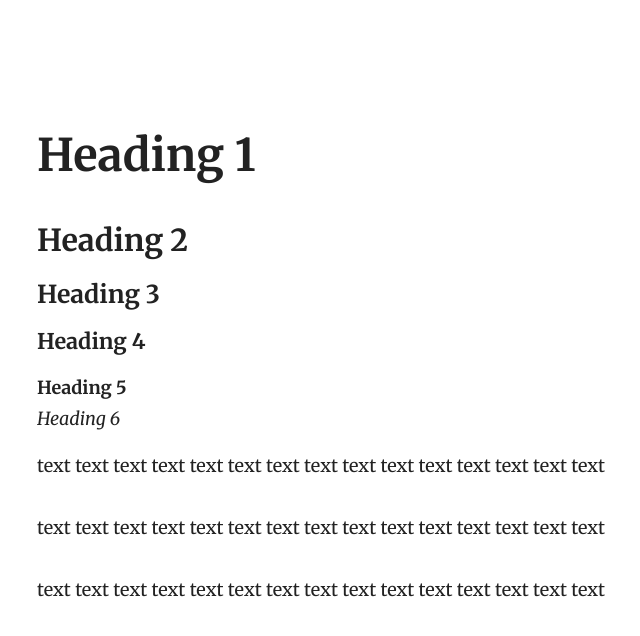
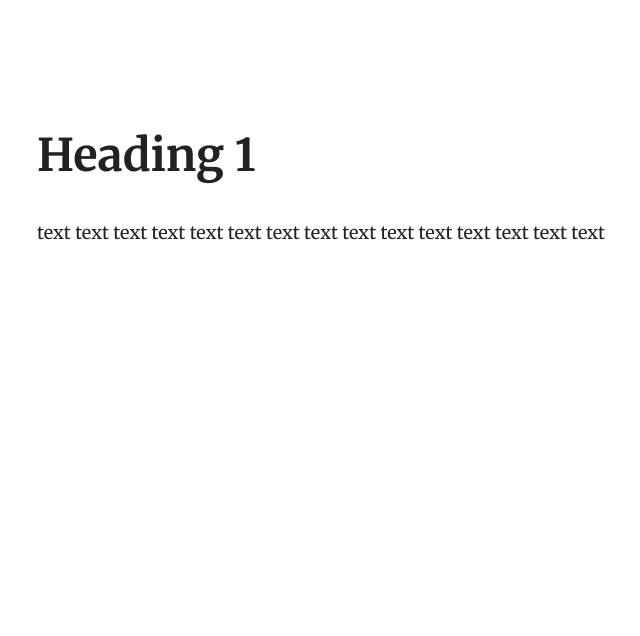
Before and after one commit to henrythemes/jekyll-gutenberg-theme, a Jekyll site: the page built from index.html, in a window 1280 px wide. Shown: the top 636 px of the page, without its empty margins (288-928 px from the left). Built offline with Jekyll 4.4.1, drawn with Linux system fonts in a browser that asks for light colours.

```diff
--- a/_layouts/default.html
+++ b/_layouts/default.html
@@ -7,9 +7,7 @@
 </head>
 <body>
 
-<div class="container">
-  {{ content }}
-</div>
+{{ content }}
 
 </body>
 </html>
--- a/index.html
+++ b/index.html
@@ -3,20 +3,7 @@ layout: default
 ---
 
 <h1>Heading 1</h1>
-<h2>Heading 2</h3>
-<h3>Heading 3</h3>
-<h4>Heading 4</h4>
-<h5>Heading 5</h5>
-<h6>Heading 6</h6>
 
 <p>text text text text text
    text text text text text
    text text text text text</p>
-
-<p>text text text text text
-   text text text text text
-   text text text text text</p>
-
-<p>text text text text text
-   text text text text text
-   text text text text text</p>
```
Also changed, not shown: test.html (added, +36 -0 lines).
